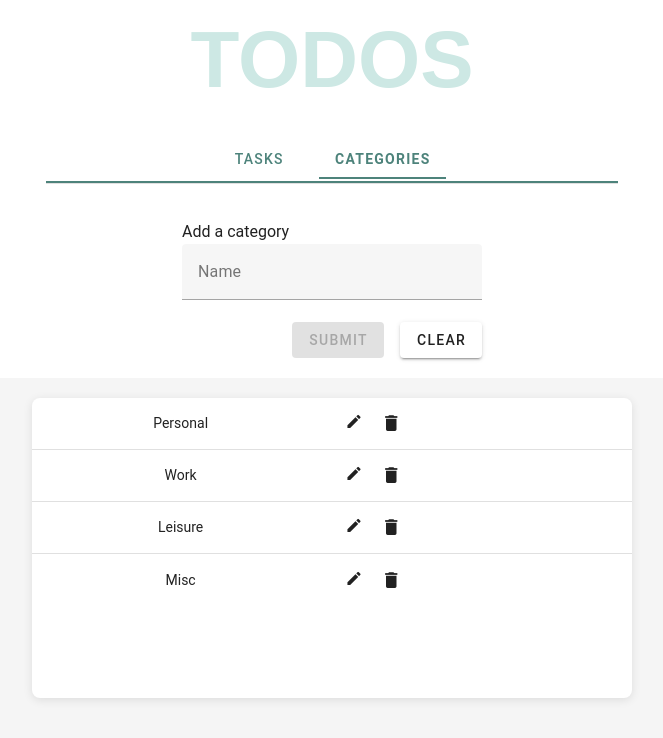
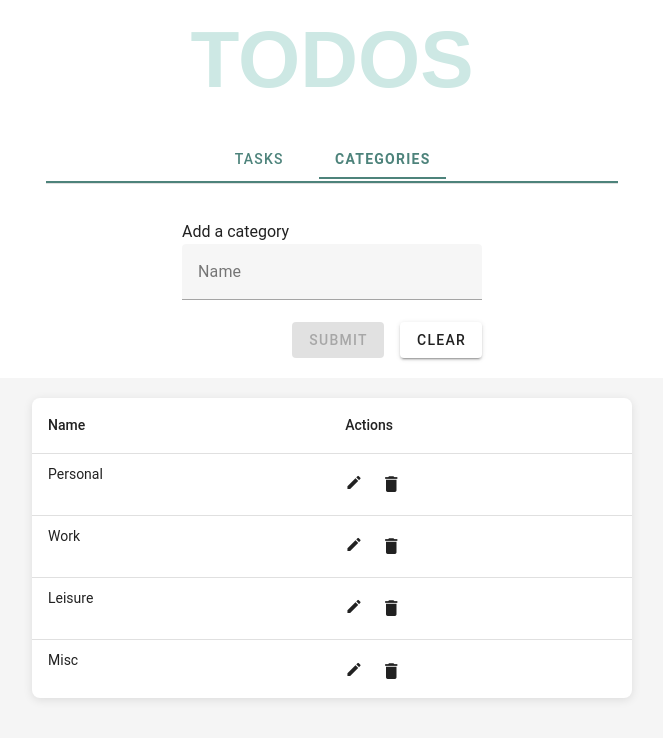
Before and after one commit to marinelakal/To-do-App, a Vue app: page /categories in a window 1280 px wide. Shown: the top 738 px of the page, without its empty margins (308-971 px from the left). Built offline with nearby package versions, Linux system fonts and the light colour scheme.

Commit message:
Categories table has now Name and Actions headers

```diff
--- a/src/components/Categories/TheCategoryTable.vue
+++ b/src/components/Categories/TheCategoryTable.vue
@@ -3,11 +3,13 @@
     <v-table class="category-table" height="300px">
     <thead>
       <tr>
-     </tr>
+        <th>Name</th>
+        <th>Actions</th>
+      </tr>
     </thead>
     <tbody>
       <tr v-for="(item, index) in categories" :key="item.name">
-        <td>{{ item.name }}</td>
+        <td class="names">{{ item.name }}</td>
 
 
         <v-dialog v-model="dialog" max-width="500px">
@@ -120,11 +122,11 @@
     },
       editItem(item, index) {
         this.editedIndex = index;
-        this.editedItem = { ...item }; // Copy the item to edit
-        this.dialog = true; // Open the dialog
+        this.editedItem = { ...item };
+        this.dialog = true;
       },
       closeDialog() {
-        this.dialog = false; // Close the dialog without saving
+        this.dialog = false;
       },
       saveCategory() {
         const categoryStore = useCategoryStore();
@@ -159,11 +161,17 @@
 
 .icon-container {
   display: flex;
+  justify-content: left;
   gap: 10px;
 }
 
+.names {
+  display: flex;
+  justify-content: left;
+  margin-top: 10px;
+}
 
-td {
+td, th {
   padding: 0;
   margin: 0;
 }
```
